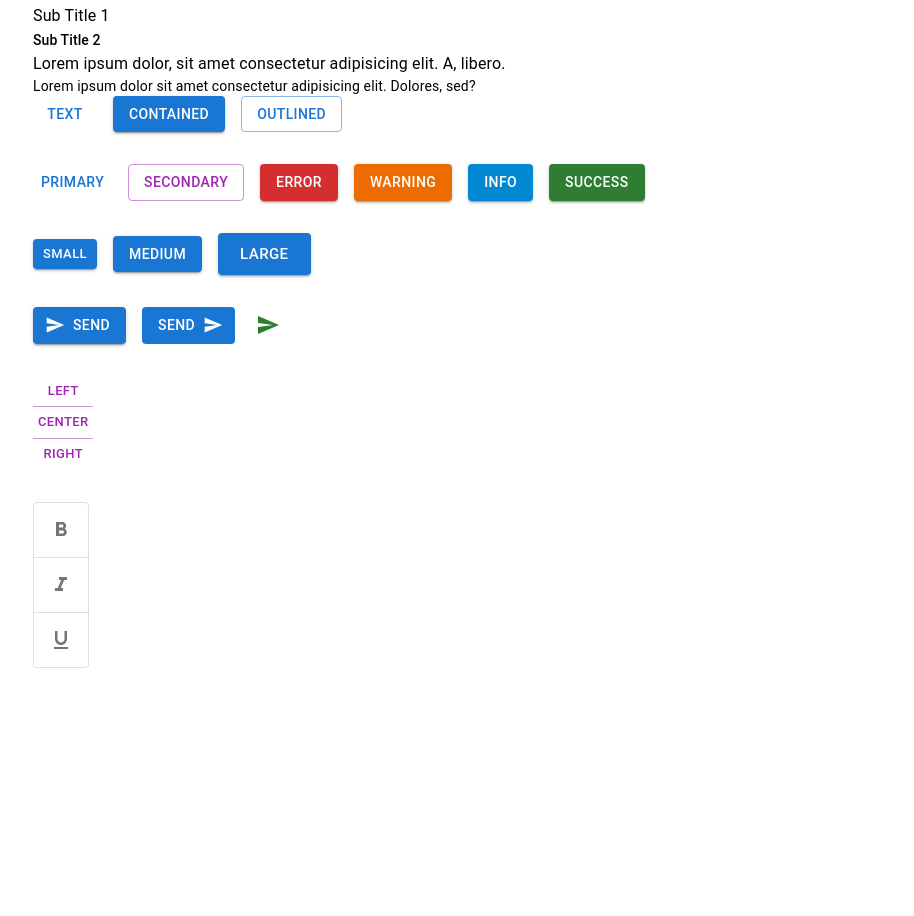
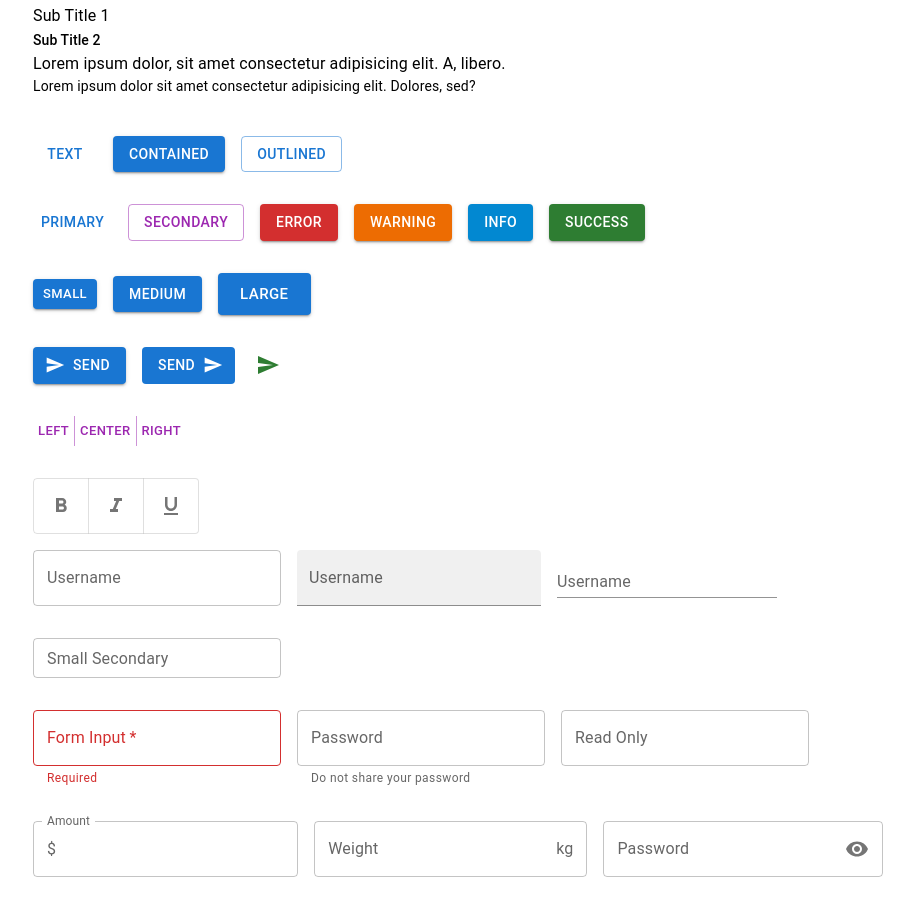
Before and after one commit to ralphsulit/material-ui-tutorial, a React (Create React App) app: page / in a window 1280 px wide. Shown: the part 420-1336 px from the top of the page, without its empty margins (31-945 px from the left). Before the commit the page ends 1152 px from the top, so only its background shows below. Built offline with nearby package versions, Linux system fonts and the light colour scheme.

Commit message:
feat: added MuiTextField component (Text Field)

```diff
--- a/src/App.tsx
+++ b/src/App.tsx
@@ -2,6 +2,7 @@
 
 import { MuiTypography } from './components/MuiTypography';
 import { MuiButton } from './components/MuiButton';
+import { MuiTextField } from './components/MuiTextField';
 
 function App() {
   return (
@@ -10,6 +11,8 @@
       <MuiTypography />
       {/* Buttons */}
       <MuiButton />
+      {/* Textfield */}
+      <MuiTextField />
     </div>
   );
 }
--- a/src/components/MuiButton.tsx
+++ b/src/components/MuiButton.tsx
@@ -27,7 +27,7 @@
     };
 
 return (
-    <Stack spacing={4}>
+    <Stack spacing={4} mt={5}>
         <Stack spacing={2} direction="row">
             <Button variant="text" href="https://google.com">
                 Text
@@ -62,7 +62,6 @@
         <Stack direction='row'>
             <ButtonGroup
                 variant='text'
-                orientation='vertical'
                 size='small'
                 color='secondary'
                 aria-label='alignment button group'
@@ -80,7 +79,6 @@
                 onChange={handleFormatChange}
                 size='large'
                 color='info'
-                orientation='vertical'
                 exclusive
             >
                 <ToggleButton value='bold' aria-label='bold'>
--- /dev/null
+++ b/src/components/MuiTextField.tsx
@@ -0,0 +1,61 @@
+import { Stack, TextField, InputAdornment } from '@mui/material';
+
+import { useState } from 'react';
+
+import VisibilityIcon from '@mui/icons-material/Visibility';
+
+export const MuiTextField = () => {
+  const [value, setValue] = useState('');
+
+  return (
+    <Stack spacing={4} mt={2}>
+      <Stack direction='row' spacing={2}>
+        <TextField label='Username' variant='outlined'/>
+        <TextField label='Username' variant='filled'/>
+        <TextField label='Username' variant='standard'/>
+      </Stack>
+
+      <Stack direction='row' spacing={2}>
+        <TextField label='Small Secondary' size='small' color='secondary' />
+      </Stack>
+
+      <Stack direction='row' spacing={2}>
+        <TextField
+          label='Form Input'
+          required value={value}
+          onChange={e => setValue(e.target.value)}
+          error={!value}
+          helperText={!value ? 'Required' : ''}
+        />
+        <TextField
+          label='Password'
+          type='password'
+          helperText='Do not share your password'
+        />
+        <TextField label='Read Only' InputProps={{ readOnly: true}} />
+      </Stack>
+
+      <Stack direction='row' spacing={2}>
+        <TextField
+          label='Amount'
+          InputProps={{
+            startAdornment: <InputAdornment position='start'>$</InputAdornment>
+          }}
+        />
+        <TextField
+          label='Weight'
+          InputProps={{
+            endAdornment: <InputAdornment position='end'>kg</InputAdornment>
+          }}
+        />
+        <TextField
+          label='Password'
+          type='password'
+          InputProps={{
+            endAdornment: <InputAdornment position='end'><VisibilityIcon/></InputAdornment>
+          }}
+        />
+      </Stack>
+    </Stack>
+  )
+}
--- a/src/components/MuiTypography.tsx
+++ b/src/components/MuiTypography.tsx
@@ -1,8 +1,8 @@
-import { Typography } from '@mui/material'
+import { Stack, Typography } from '@mui/material'
 
 export const MuiTypography = () => {
   return (
-    <div>
+    <Stack>
       <Typography variant='h1'>h1 Heading</Typography>
       <Typography variant='h2'>h2 Heading</Typography>
       <Typography variant='h3'>h3 Heading</Typography>
@@ -15,8 +15,6 @@
 
       <Typography variant='body1'>Lorem ipsum dolor, sit amet consectetur adipisicing elit. A, libero.</Typography>
       <Typography variant='body2'>Lorem ipsum dolor sit amet consectetur adipisicing elit. Dolores, sed?</Typography>
-
-
-    </div>
+    </Stack>
   )
 }
```
